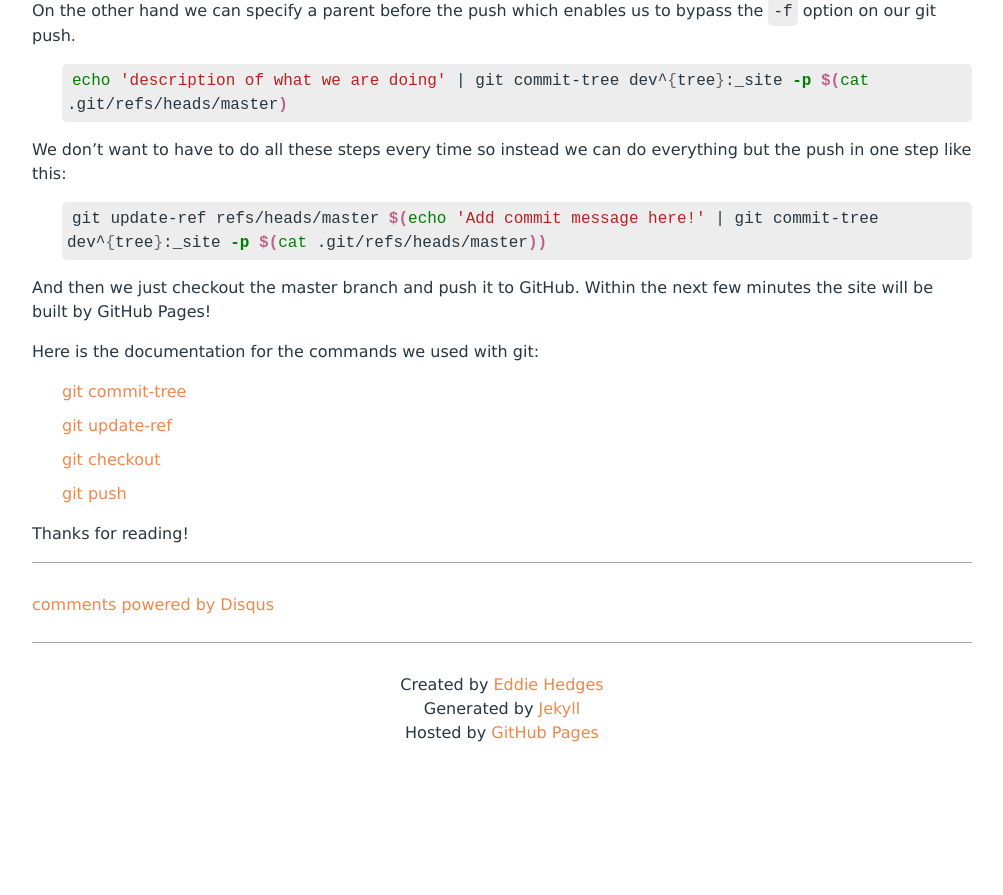
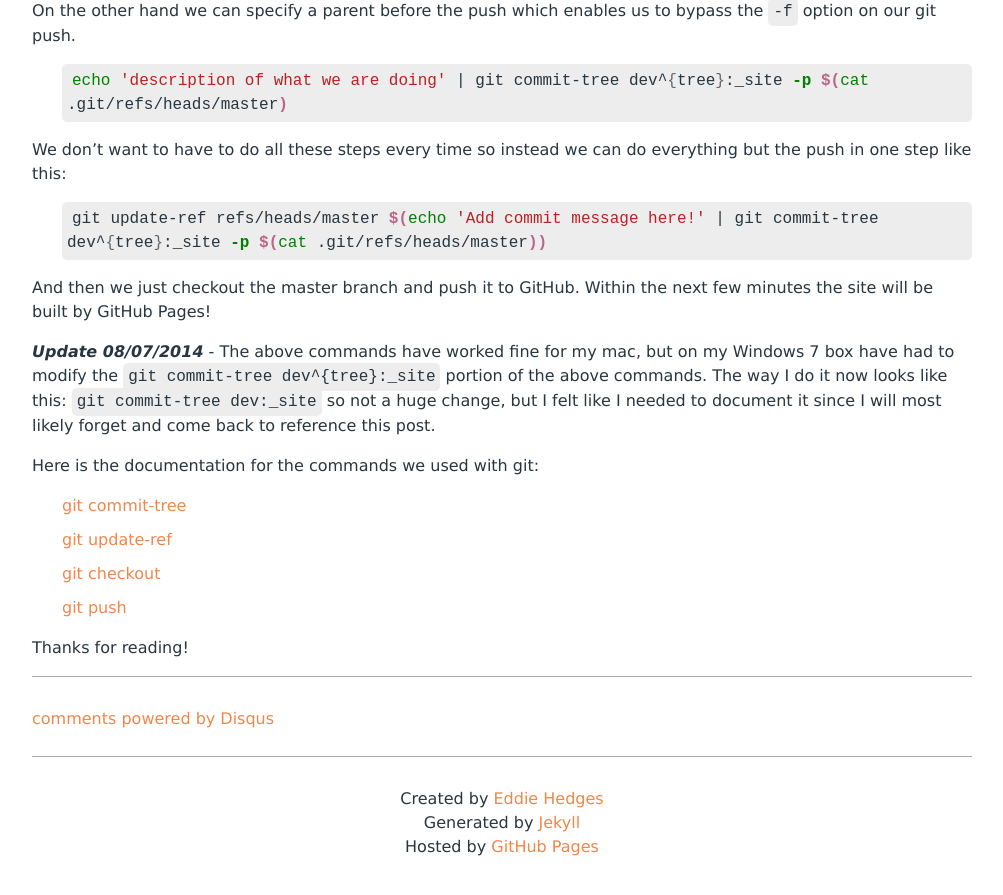
Before and after one commit to edhedges/edhedges.github.com, a Jekyll site: the page built from _posts/2012-07-30-jekyll-with-plugins-hosted-on-github-pages.md, in a window 1280 px wide and 900 px high, scrolled down 1758 px. Shown: the top 895 px of the window, without its empty margins (138-1141 px from the left). Built offline with Jekyll 4.4.1, drawn with Linux system fonts in a browser that asks for light colours; nearby versions of some CDN libraries; comment, search, counter and statistics services are not loaded; before the commit the page ends 2544 px from its top, so only the background shows below that.

Commit message:
small modification to jekyll with plugins post

```diff
--- a/_posts/2012-07-30-jekyll-with-plugins-hosted-on-github-pages.md
+++ b/_posts/2012-07-30-jekyll-with-plugins-hosted-on-github-pages.md
@@ -68,6 +68,10 @@ git update-ref refs/heads/master $(echo 'Add commit message here!' | git commit-
 
 And then we just checkout the master branch and push it to GitHub. Within the next few minutes the site will be built by GitHub Pages!
 
+***Update 08/07/2014*** - The above commands have worked fine for my mac, but on my Windows 7 box have had to modify the `git commit-tree dev^{tree}:_site`
+portion of the above commands. The way I do it now looks like this: `git commit-tree dev:_site` so not a huge change, but I felt like I needed to document
+it since I will most likely forget and come back to reference this post.
+
 Here is the documentation for the commands we used with git:
 
 * [git commit-tree](http://www.kernel.org/pub/software/scm/git/docs/git-commit-tree.html)
```
Also changed, not shown: 2 other files.
